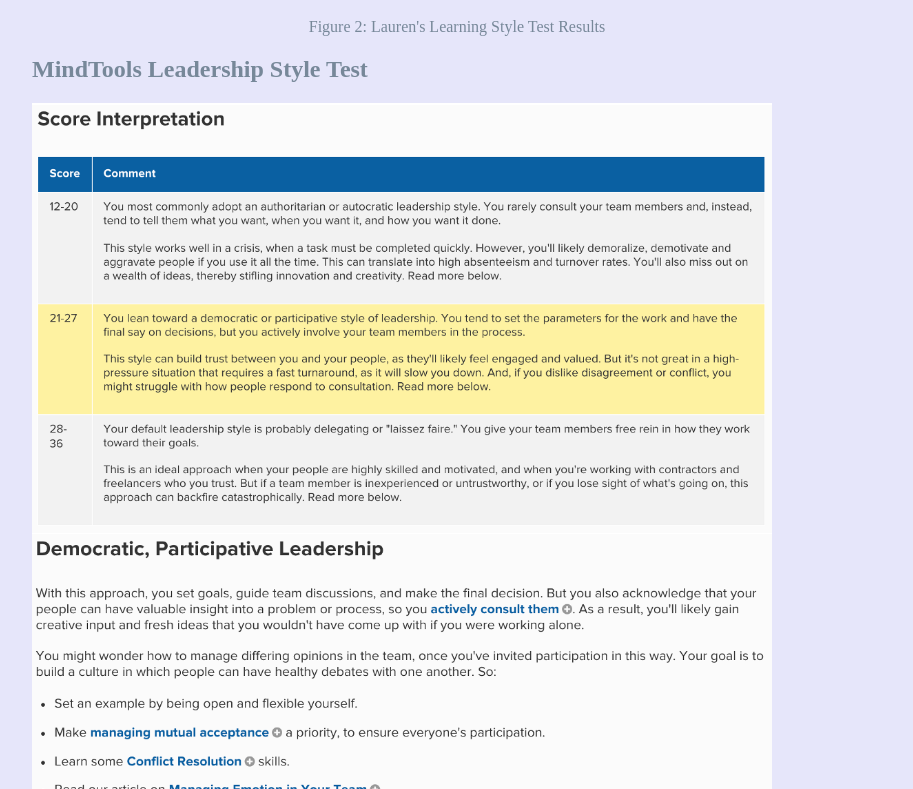
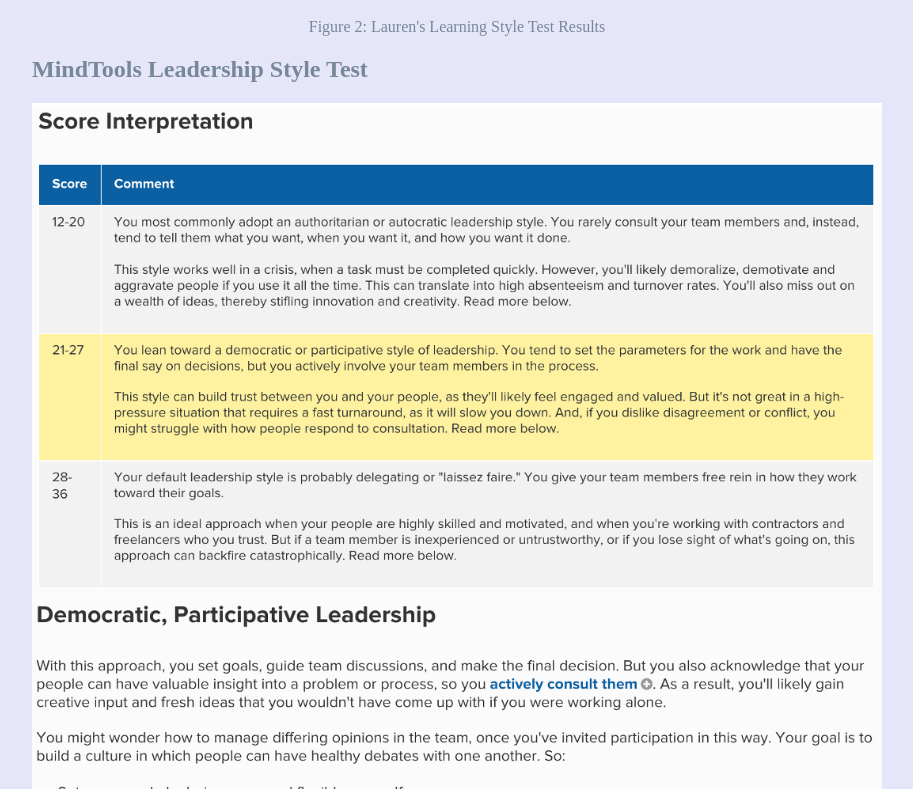
Before and after one commit to LCalleja/LaurenCalleja, a plain HTML site: page personal-profile.html in a window 1280 px wide. Shown: the part 2011-2800 px from the top of the page, without its empty margins (183-1096 px from the left). Drawn offline with Linux system fonts and the light colour scheme.

Commit message:
Update personal-profile.html

```diff
--- a/personal-profile.html
+++ b/personal-profile.html
@@ -65,7 +65,7 @@
       <p style="text-align:center">Figure 2: Lauren's Learning Style Test Results</p>
 
       <h2>MindTools Leadership Style Test</h2>
-      <img src="led2.jpg" alt="Lauren's Leadership Style Test Results" height=750px>
+      <img src="led2.jpg" alt="Lauren's Leadership Style Test Results" width=100%x>
       <p style="text-align:center">Figure 3: Lauren's Leadership Style Test Results</p>
 
     </main>
```
